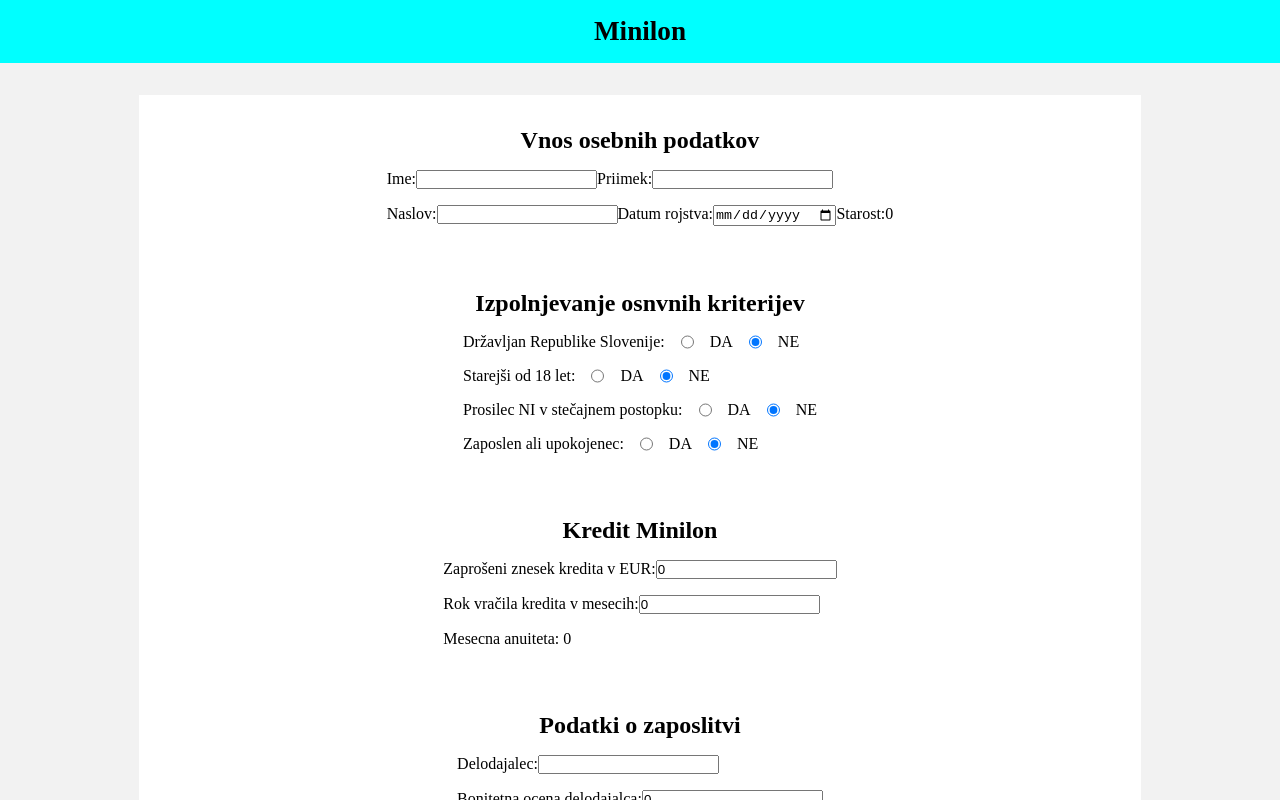
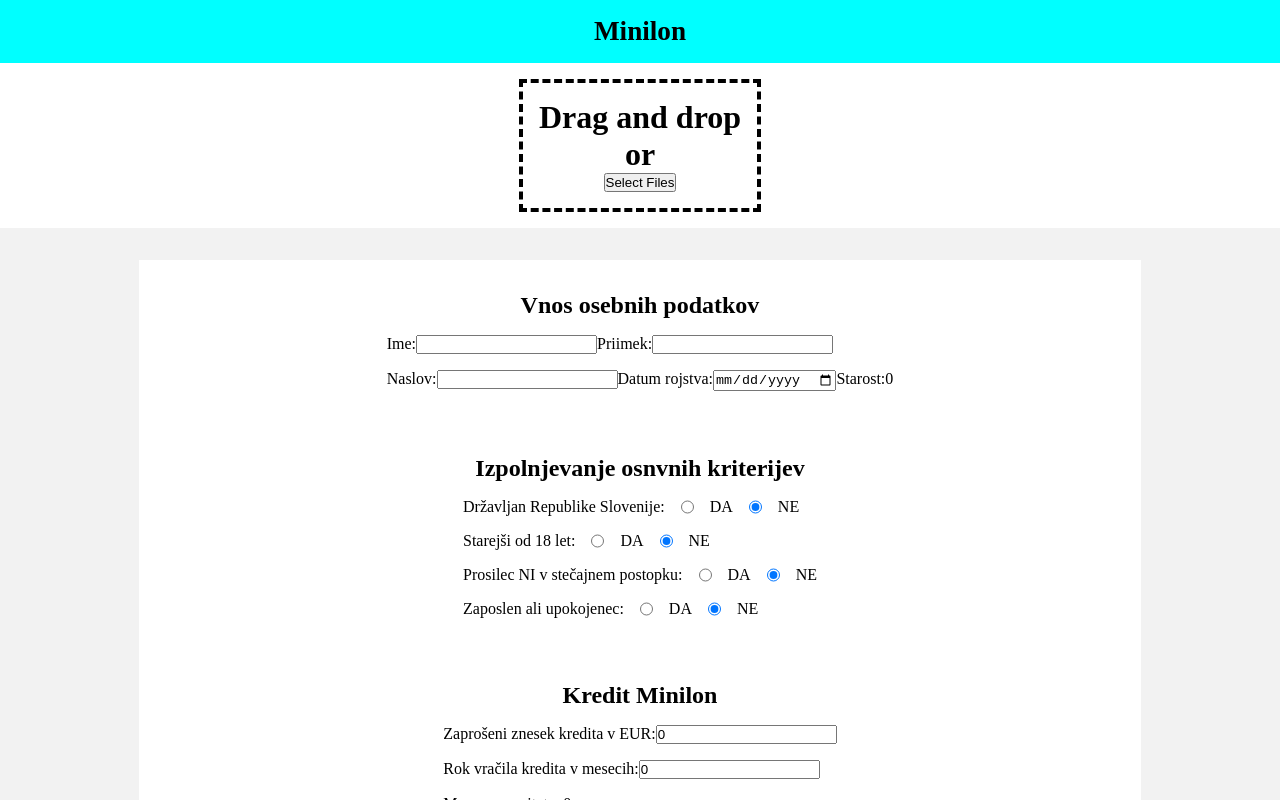
Before and after one commit to Valeri1234car/PRII, a React (Vite) app in the folder stran/praktikum-2-app/: page / in a window 1280 px wide. Shown: the top 800 px of the page. Built offline with nearby package versions, Linux system fonts and the light colour scheme.

Commit message:
Vnosno polje pdf

```diff
--- a/stran/praktikum-2-app/src/App.tsx
+++ b/stran/praktikum-2-app/src/App.tsx
@@ -8,6 +8,7 @@ import { Podatki } from './interface/Podatki'
 import BonitetnaOcena from './components/BonitetnaOcena'
 import { Promet } from './interface/Podatki'
 import VsaVnosna from './components/Inputs/VsaVnosna'
+import VnosnoPolje from './components/Inputs/VnosnoPolje'
 
 export const PodatkiContext = createContext<any>(null);
 
@@ -67,6 +68,9 @@ function App() {
     <>
     <PodatkiContext.Provider value={{podatkiState,setPodatkiState,setStran,HandleChange}}>
       <Menu/>
+    <div className='oknoDrag'>
+    <VnosnoPolje/>
+    </div>
       <div className="main">
         {stran =="Domov" && <VsaVnosna/>}
         {stran =="Izpisi" && (<><BonitetnaOcena/><button onClick={()=>(setStran("Domov"))}>Nazaj</button></>)}
--- /dev/null
+++ b/stran/praktikum-2-app/src/components/Inputs/VnosnoPolje.tsx
@@ -0,0 +1,66 @@
+import { useContext, useRef, useState } from "react";
+import { PodatkiContext } from "../../App";
+
+const VnosnoPolje = () => {
+
+    const [files, setFiles] = useState(null);
+  const inputRef = useRef();
+
+  const handleDragOver = (event:any) => {
+    event.preventDefault();
+  };
+
+  const handleDrop = (event:any) => {
+    event.preventDefault();
+    setFiles(event.dataTransfer.files)
+  };
+
+  // send files to the server // learn from my other video
+  const handleUpload = () => {
+    const formData = new FormData();
+    formData.append("Files", files);
+    console.log(formData.getAll())
+    // fetch(
+    //   "link", {
+    //     method: "POST",
+    //     body: formData
+    //   }
+    // )
+  };
+
+  if (files) return (
+    <div className="uploads">
+        <ul>
+            {Array.from(files).map((file, idx) => <li key={idx}>{file.name}</li> )}
+        </ul>
+        <div className="actions">
+            <button onClick={() => setFiles(null)}>Cancel</button>
+            <button onClick={handleUpload}>Upload</button>
+        </div>
+    </div>
+  )
+  return (
+    <>
+        <div
+            className="vnosnoPoljePDF"
+            onDragOver={handleDragOver}
+            onDrop={handleDrop}
+        >
+          <h1>Drag and drop
+          </h1>
+          <h1>or</h1>
+          <input
+            type="file"
+            multiple
+            onChange={(event) => setFiles(event.target.files)}
+            hidden
+            accept="image/png, image/jpeg"
+            ref={inputRef}
+          />
+          <button onClick={() => inputRef.current.click()}>Select Files</button>
+        </div>
+    </>
+  );
+}
+
+export default VnosnoPolje;
--- a/stran/praktikum-2-app/src/components/Inputs/VsaVnosna.tsx
+++ b/stran/praktikum-2-app/src/components/Inputs/VsaVnosna.tsx
@@ -6,6 +6,7 @@ import OsnovniKriteriji from "./OsnovniKriteriji"
 import ZaposlitevPodatki from "./ZaposlitevPodatki"
 import { useContext } from "react"
 import { PodatkiContext } from "../../App"
+import VnosnoPolje from "./VnosnoPolje"
 const VsaVnosna = () => {
 
     const {setStran} = useContext(PodatkiContext);
--- a/stran/praktikum-2-app/src/index.css
+++ b/stran/praktikum-2-app/src/index.css
@@ -66,13 +66,13 @@ button:focus-visible {
     background-color: #f9f9f9;
   }
 } */
-*{
+* {
   box-sizing: border-box;
   padding: 0;
   margin: 0;
 }
 
-header{
+header {
   display: flex;
   align-items: center;
   justify-content: center;
@@ -82,7 +82,7 @@ header{
   font-weight: 600;
 }
 
-.main{
+.main {
   display: flex;
   justify-content: center;
   align-items: center;
@@ -92,8 +92,7 @@ header{
   height: auto;
 }
 
-
-.vnosItem{
+.vnosItem {
   display: flex;
   flex-direction: column;
   justify-content: center;
@@ -102,19 +101,34 @@ header{
   padding: 2rem;
   gap: 1rem;
 }
-.vnosnaPolja{
+.vnosnaPolja {
   display: flex;
   flex-direction: column;
   gap: 1rem;
 }
-.vnosVrstica{
+.vnosVrstica {
   display: flex;
   gap: 1rem;
 }
-.vsaVnosna{
+.vsaVnosna {
   background-color: white;
   display: flex;
   justify-content: center;
   flex-direction: column;
   align-items: center;
 }
+
+.vnosnoPoljePDF {
+  display: flex;
+  align-items: center;
+  justify-content: center;
+  flex-direction: column;
+  border: 4px dashed black;
+  padding: 1rem;
+}
+
+.oknoDrag {
+  display: flex;
+  justify-content: center;
+  padding: 1rem;
+}
```
